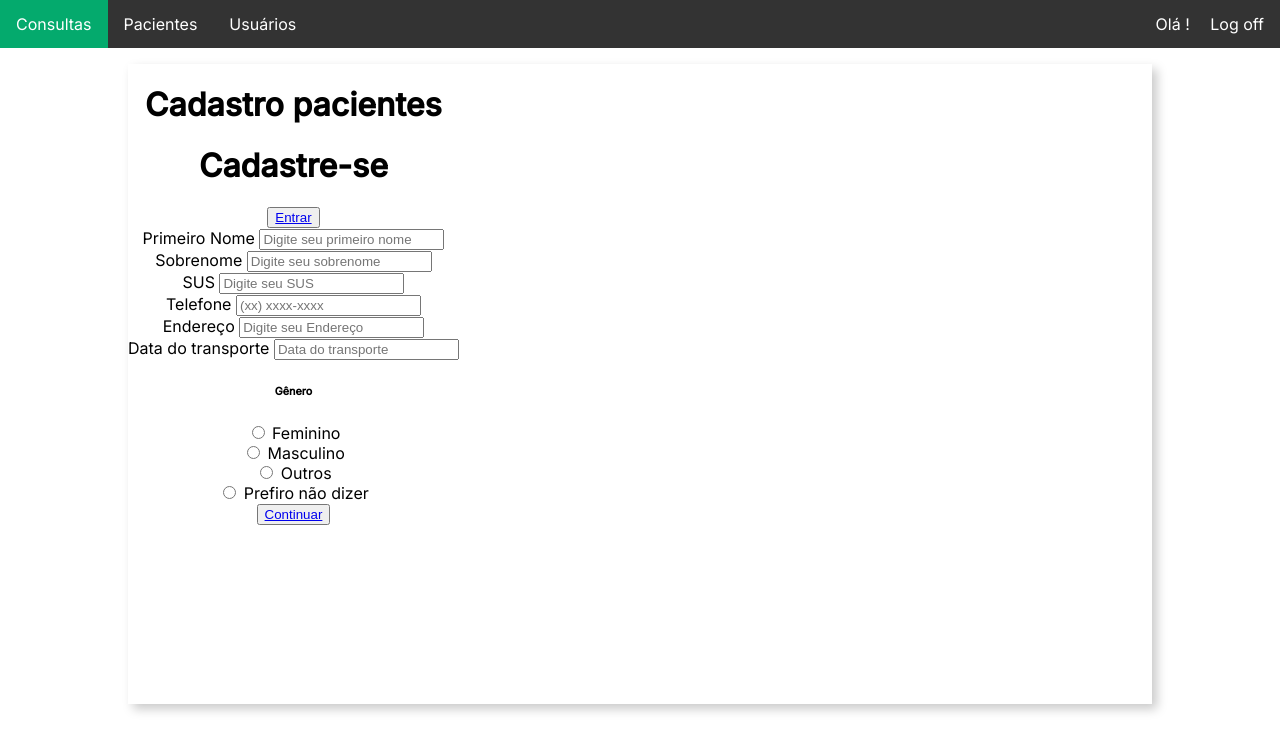
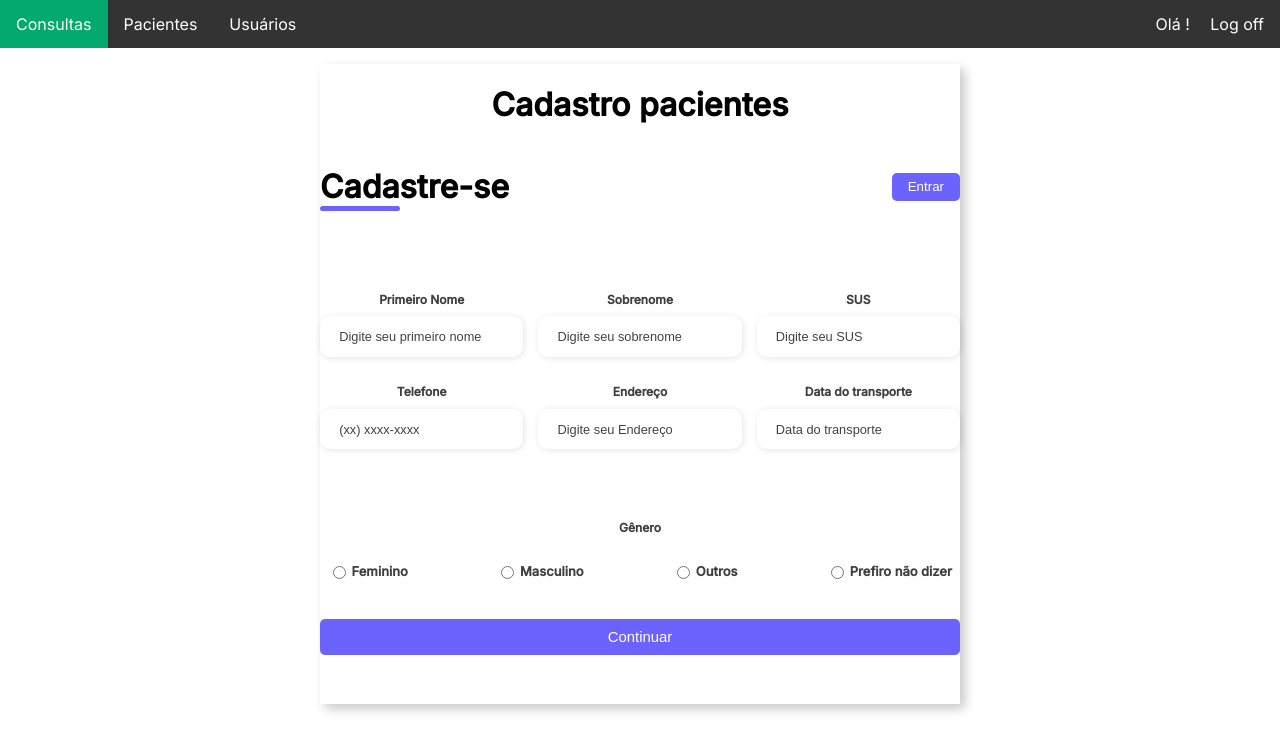
Before and after one commit to LyneCrist/Projeto-de-Integracao-Agendamento, a Django app: page /pacientes/cadastro/ in a window 1280 px wide. Shown: the top 752 px of the page. Run offline with Django 5.2, Linux system fonts and the light colour scheme.

Commit message:
ajuste de css

```diff
--- a/templates/static/css/styles.css
+++ b/templates/static/css/styles.css
@@ -182,3 +182,196 @@ ul.border li:last-child {
 
     box-shadow: 5px 5px 10px rgba(0, 0, 0, 0.212);
 }
+
+/* .container {
+    width: 80%;
+    height: 80vh;
+    display: flex;
+    box-shadow: 5px 5px 10px rgba(0, 0, 0, 0.212);
+} */
+
+.form-image {
+    width: 50%;
+    display: flex;
+    justify-content: center;
+    align-items: center;
+    background-color: #fde3a7d7;
+    padding: 1rem;
+}
+
+.form-image img {
+    width: 31rem;
+}
+
+.form {
+    width: 50%;
+    display: flex;
+    flex-direction: column;
+    justify-content: center;
+    align-items: center;
+    background-color: #fff;
+    padding: 3rem;
+}
+
+.form-header {
+    margin-bottom: 3rem;
+    display: flex;
+    justify-content: space-between;
+}
+
+.login-button {
+    display: flex;
+    align-items: center;
+}
+
+.login-button button {
+    border: none;
+    background-color: #6c63ff;
+    padding: 0.4rem 1rem;
+    border-radius: 5px;
+    cursor: pointer;
+}
+
+.login-button button:hover {
+    background-color: #6b63fff1;
+}
+
+.login-button button a {
+    text-decoration: none;
+    font-weight: 500;
+    color: #fff;
+}
+
+.form-header h1::after {
+    content: '';
+    display: block;
+    width: 5rem;
+    height: 0.3rem;
+    background-color: #6c63ff;
+    margin: 0 auto;
+    position: absolute;
+    border-radius: 10px;
+}
+
+.input-group {
+    display: flex;
+    flex-wrap: wrap;
+    justify-content: space-between;
+    padding: 1rem 0;
+}
+
+.input-box {
+    display: flex;
+    flex-direction: column;
+    margin-bottom: 1.1rem;
+}
+
+.input-box input {
+    margin: 0.6rem 0;
+    padding: 0.8rem 1.2rem;
+    border: none;
+    border-radius: 10px;
+    box-shadow: 1px 1px 6px #0000001c;
+    font-size: 0.8rem;
+}
+
+.input-box input:hover {
+    background-color: #eeeeee75;
+}
+
+.input-box input:focus-visible {
+    outline: 1px solid #6c63ff;
+}
+
+.input-box label,
+.gender-title h6 {
+    font-size: 0.75rem;
+    font-weight: 600;
+    color: #000000c0;
+}
+
+.input-box input::placeholder {
+    color: #000000be;
+}
+
+.gender-group {
+    display: flex;
+    justify-content: space-between;
+    margin-top: 0.62rem;
+    padding: 0 .5rem;
+}
+
+.gender-input {
+    display: flex;
+    align-items: center;
+}
+
+.gender-input input {
+    margin-right: 0.35rem;
+}
+
+.gender-input label {
+    font-size: 0.81rem;
+    font-weight: 600;
+    color: #000000c0;
+}
+
+.continue-button button {
+    width: 100%;
+    margin-top: 2.5rem;
+    border: none;
+    background-color: #6c63ff;
+    padding: 0.62rem;
+    border-radius: 5px;
+    cursor: pointer;
+}
+
+.continue-button button:hover {
+    background-color: #6b63fff1;
+}
+
+.continue-button button a {
+    text-decoration: none;
+    font-size: 0.93rem;
+    font-weight: 500;
+    color: #fff;
+}
+
+@media screen and (max-width: 1330px) {
+    .form-image {
+        display: none;
+    }
+    .container {
+        width: 50%;
+    }
+    .form {
+        width: 100%;
+    }
+}
+
+@media screen and (max-width: 1064px) {
+    .container {
+        width: 90%;
+        height: auto;
+    }
+    .input-group {
+        flex-direction: column;
+        z-index: 5;
+        padding-right: 5rem;
+        max-height: 10rem;
+        overflow-y: scroll;
+        flex-wrap: nowrap;
+    }
+    .gender-inputs {
+        margin-top: 2rem;
+    }
+    .gender-group {
+        flex-direction: column;
+    }
+    .gender-title h6 {
+        margin: 0;
+    }
+    .gender-input {
+        margin-top: 0.5rem;
+    }
+}
```
Also changed, not shown: templates/static/css/pacientes/styles.css (added).
